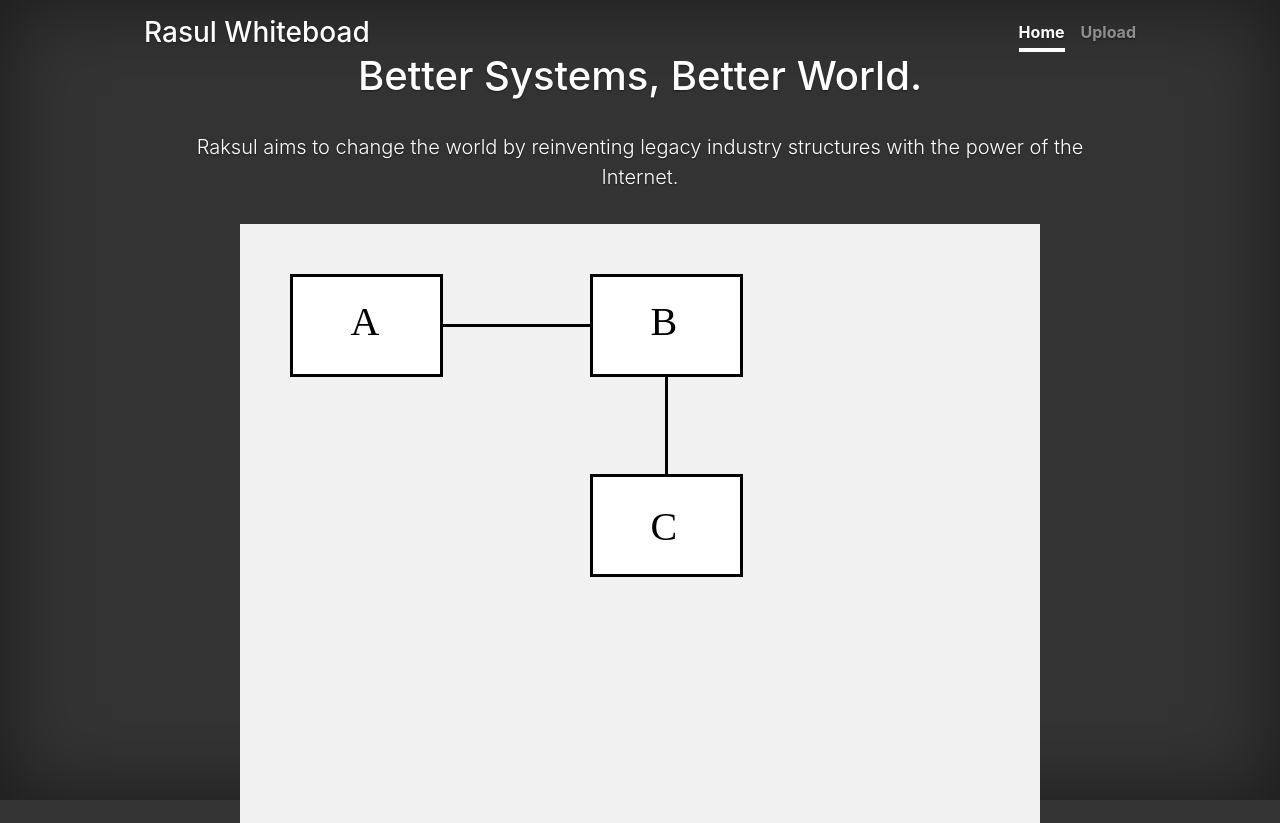
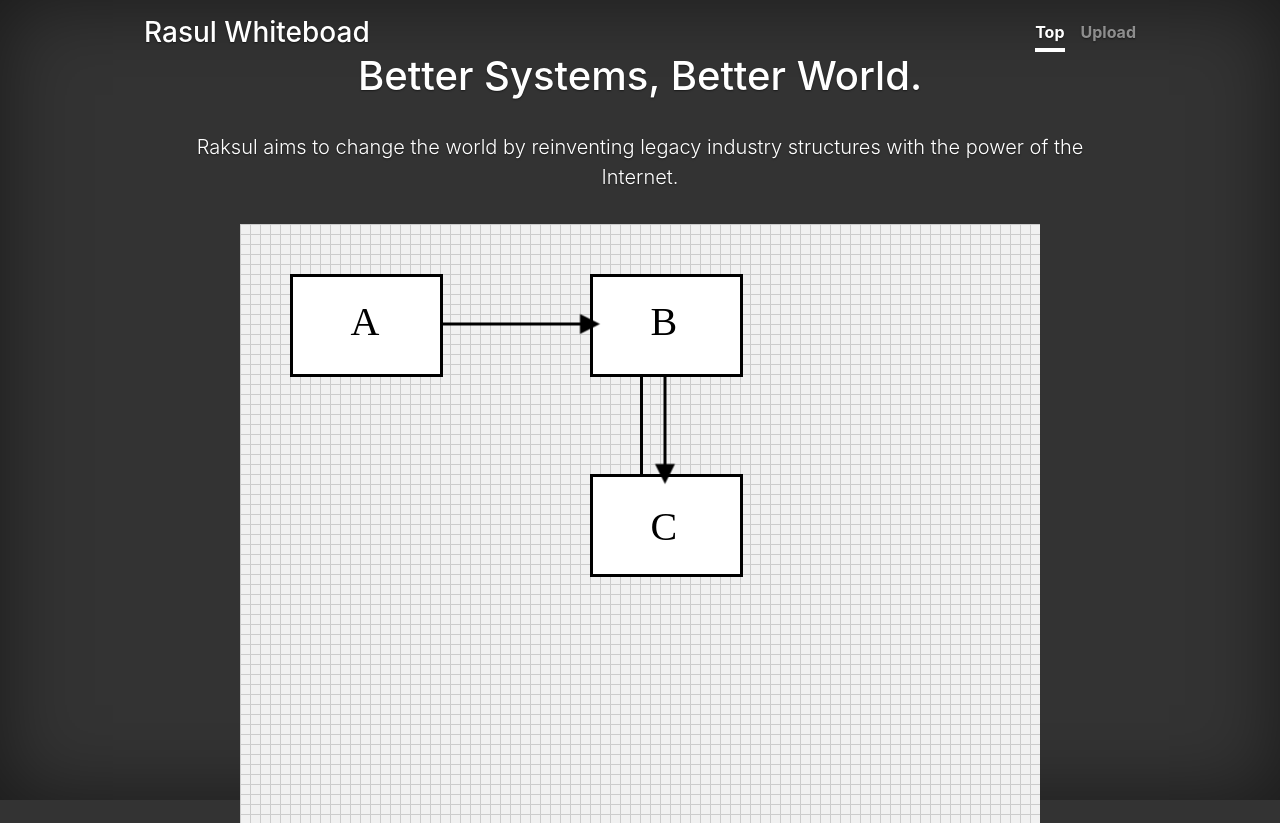
Before and after one commit to naokilogram/flask-fabricjs-test, a Flask app: page / in a window 1280 px wide. Shown: the top 823 px of the page. Run offline with Flask 2, Linux system fonts and the light colour scheme; some libraries are stand-ins or nearby versions.

Commit message:
[WIP]矢印を追加

```diff
--- a/src/app.py
+++ b/src/app.py
@@ -33,8 +33,9 @@ def index():
     {'type': 'rectangle', 'top': 50, 'left': 50, 'width': 150, 'height': 100},
     {'type': 'rectangle', 'top': 50, 'left': 350, 'width': 150, 'height': 100},
     {'type': 'rectangle', 'top': 250, 'left': 350, 'width': 150, 'height': 100},
-    {'type': 'line', 'top': 100, 'left': 200, 'width': 350, 'height': 100},
-    {'type': 'line', 'top': 150, 'left': 425, 'width': 425, 'height': 250},
+    {'type': 'line', 'top': 150, 'left': 400, 'width': 400, 'height': 250},
+    {'type': 'arrow', 'top': 100, 'left': 200, 'width': 350, 'height': 100},
+    {'type': 'arrow', 'top': 150, 'left': 425, 'width': 425, 'height': 250},
     {'type': 'text', 'text': 'A', 'top': 75, 'left': 110},
     {'type': 'text', 'text': 'B', 'top': 75, 'left': 410},
     {'type': 'text', 'text': 'C', 'top': 280, 'left': 410},
--- a/src/static/js/index.js
+++ b/src/static/js/index.js
@@ -1,3 +1,25 @@
+const calcArrowAngle = function(line) {
+  x1 = line.get('x1');
+  y1 = line.get('y1');
+  x2 = line.get('x2');
+  y2 = line.get('y2');
+
+  var angle = 0, x, y;
+
+  x = (x2 - x1);
+  y = (y2 - y1);
+
+  if (x === 0) {
+    angle = (y === 0) ? 0 : (y > 0) ? Math.PI / 2 : Math.PI * 3 / 2;
+  } else if (y === 0) {
+    angle = (x > 0) ? 0 : Math.PI;
+  } else {
+    angle = (x < 0) ? Math.atan(y / x) + Math.PI : (y < 0) ? Math.atan(y / x) + (2 * Math.PI) : Math.atan(y / x);
+  }
+
+  return (angle * 180 / Math.PI);
+}
+
 const addRect = function(canvas, object) {
   canvas.add(new fabric.Rect({
   left: object['left'],
@@ -21,10 +43,109 @@ const addLine = function(canvas, object) {
 }
 
 const addText = function(canvas, object) {
-  canvas.add(new fabric.Text(object['text'], {
+  canvas.add(new fabric.Textbox(object['text'], {
   left: object['left'],
   top: object['top'],
   }));
+}
+
+const addArrow = function(canvas, object) {
+  var line, arrow;
+
+  line = new fabric.Line([object['left'], object['top'], object['width'], object['height']], {
+    stroke: '#000',
+    selectable: true,
+    strokeWidth: '3',
+    padding: 5,
+    hasBorders: false,
+    hasControls: false,
+    originX: 'center',
+    originY: 'center',
+    lockScalingX: true,
+    lockScalingY: true
+  });
+
+  const centerX = (line.x1 + line.x2) / 2, centerY = (line.y1 + line.y2) / 2;
+  const deltaX = line.left - centerX, deltaY = line.top - centerY;
+
+  arrow = new fabric.Triangle({
+    left: line.get('x2') + deltaX,
+    top: line.get('y2') + deltaY,
+    originX: 'center',
+    originY: 'center',
+    hasBorders: false,
+    hasControls: false,
+    lockRotation: true,
+    pointType: 'arrow_start',
+    angle: calcArrowAngle(line) + 90,
+    width: 20,
+    height: 20,
+    fill: '#000'
+  });
+  arrow.line = line;
+
+  line.customType = arrow.customType = 'arrow';
+  line.arrow = arrow;
+
+  canvas.add(line, arrow);
+
+  const moveEnd = function(obj) {
+    var p = obj,
+    x1, y1, x2, y2;
+
+    if (obj.pointType === 'arrow_start') {
+      obj.line.set('x2', obj.get('left'));
+      obj.line.set('y2', obj.get('top'));
+    } else {
+      obj.line.set('x1', obj.get('left'));
+      obj.line.set('y1', obj.get('top'));
+    }
+
+    obj.line._setWidthHeight();
+
+    angle = calcArrowAngle(obj.line);
+
+    if (obj.pointType === 'arrow_end') {
+      obj.arrow.set('angle', angle + 90);
+    } else {
+      obj.set('angle', angle + 90);
+    }
+
+    obj.line.setCoords();
+    canvas.renderAll();
+  }
+
+  const moveLine = function() {
+    var oldCenterX = (line.x1 + line.x2) / 2,
+    oldCenterY = (line.y1 + line.y2) / 2,
+    deltaX = line.left - oldCenterX,
+    deltaY = line.top - oldCenterY;
+
+    line.arrow.set({
+    'left': line.x2 + deltaX,
+    'top': line.y2 + deltaY
+    }).setCoords();
+
+    line.set({
+    'x1': line.x1 + deltaX,
+    'y1': line.y1 + deltaY,
+    'x2': line.x2 + deltaX,
+    'y2': line.y2 + deltaY
+    });
+
+    line.set({
+    'left': (line.x1 + line.x2) / 2,
+    'top': (line.y1 + line.y2) / 2
+    });
+  }
+
+  arrow.on('moving', function() {
+    moveEnd(arrow);
+  });
+
+  line.on('moving', function() {
+    moveLine();
+  });
 }
 
 window.onload = function() {
@@ -32,8 +153,16 @@ window.onload = function() {
   const canvasinit = function(){
   // キャンバス取得
   const canvas = new fabric.Canvas('canvas', {
+    preserveObjectStacking: true,
     backgroundColor: 'rgb(241,241,241)',
   });
+
+  // グリッドを作成
+  const grid = 10;
+  for (var i = 0; i < (800 / grid); i++) {
+    canvas.add(new fabric.Line([ i * grid, 0, i * grid, 600], { stroke: '#ccc', selectable: false }));
+    canvas.add(new fabric.Line([ 0, i * grid, 800, i * grid], { stroke: '#ccc', selectable: false }))
+  }
 
   // 図形を配置
   for (const [key, object] of Object.entries(result)) {
@@ -47,15 +176,21 @@ window.onload = function() {
     case 'text':
       addText(canvas, object)
       break;
-        case 'rectangle':
-          console.log('rectangle');
+    case 'arrow':
+      addArrow(canvas, object)
       break;
     default:
       console.log(object['type']);
     }
+  }
 
-      console.log(`${key}: ${object}`);
-    }
+  // グリッドにスナップ
+  canvas.on('object:moving', function(options) {
+    options.target.set({
+    left: Math.round(options.target.left / grid) * grid,
+    top: Math.round(options.target.top / grid) * grid
+    });
+  });
   }
   // 初期処理で実行
   canvasinit();
--- a/src/templates/layout.html
+++ b/src/templates/layout.html
@@ -23,7 +23,7 @@
         <div class="inner">
           <h3 class="masthead-brand">Rasul Whiteboad</h3>
           <nav class="nav nav-masthead justify-content-center">
-            <a class="nav-link active" href="{{ url_for('index') }}">Home</a>
+            <a class="nav-link active" href="{{ url_for('index') }}">Top</a>
             <a class="nav-link" href="{{ url_for('upload') }}">Upload</a>
           </nav>
         </div>
--- a/src/templates/upload.html
+++ b/src/templates/upload.html
@@ -29,5 +29,6 @@ Index - Raksul Whiteboard
       Drag &amp; Drop here or click
     </div>
   </form>
+  <a href="#" class="btn btn-lg btn-secondary">Analyze it!</a>
 </div> <!-- /container -->
 {% endblock %}
```
Lines whose indentation alone changed are shown as unchanged.
